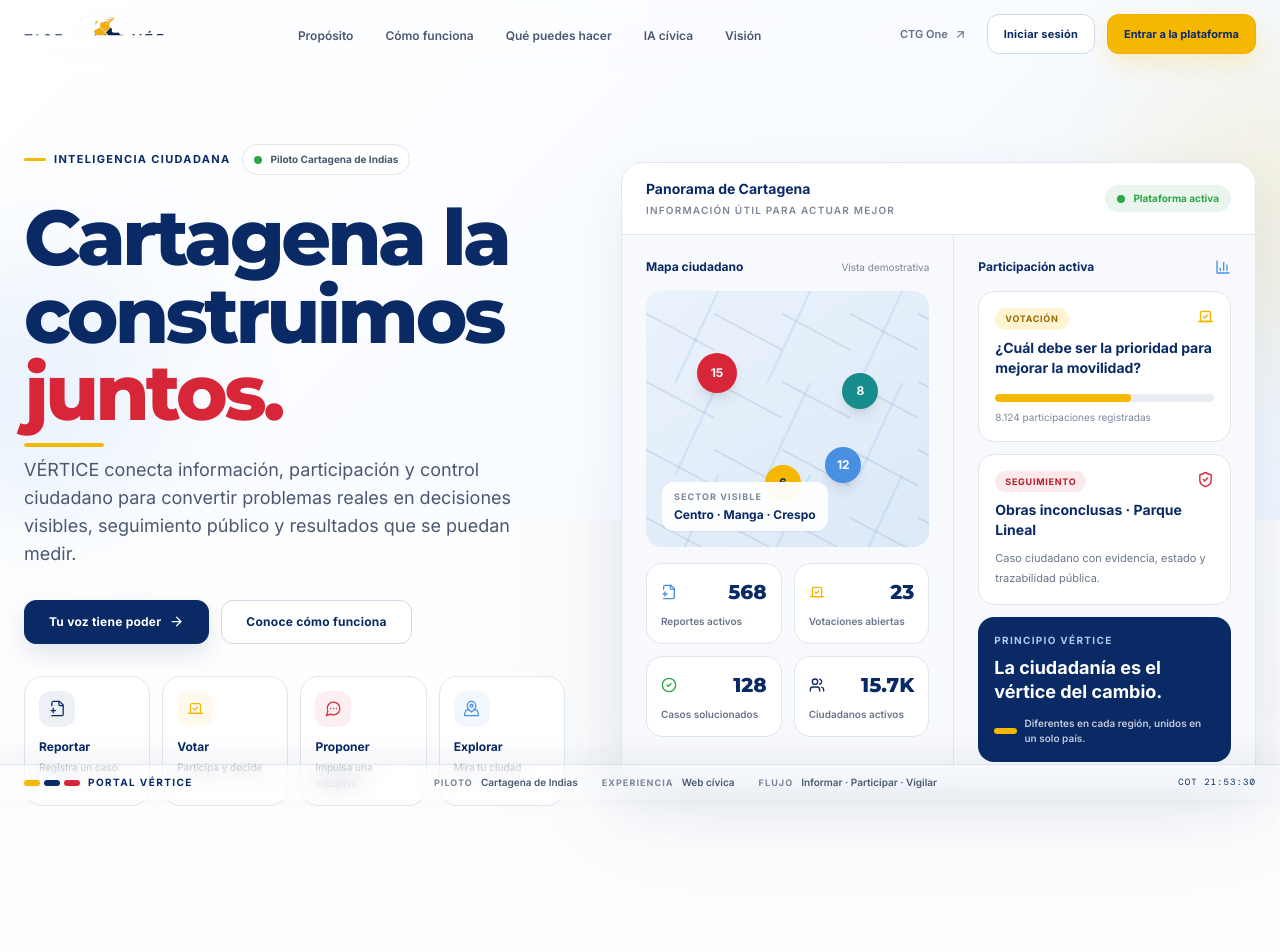
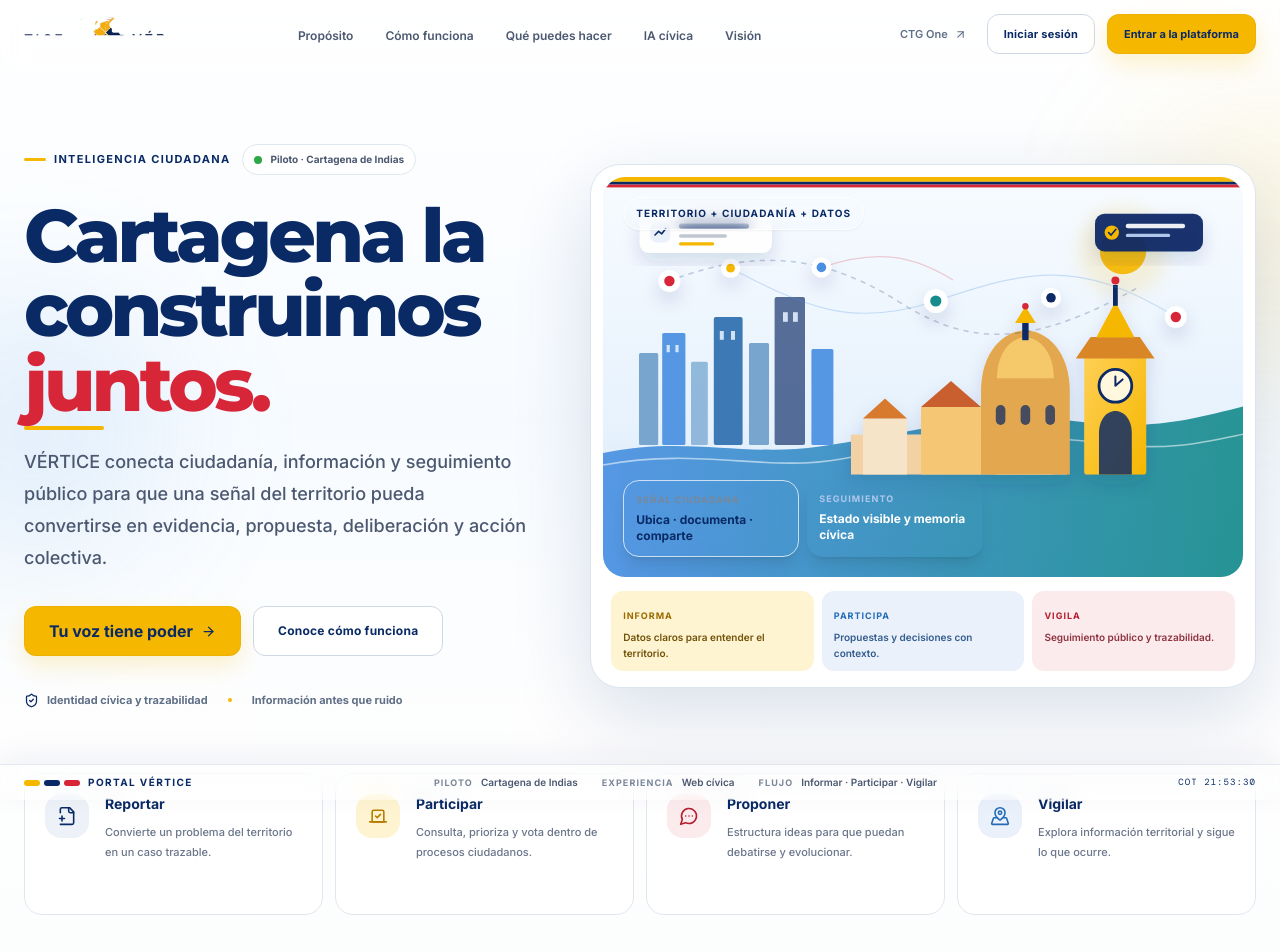
Before and after one commit to VladPhil92/Vertice-OS, a Next.js app in the folder apps/web/: page / in a window 1280 px wide. Shown: the top 952 px of the page. Built offline with nearby package versions, Linux system fonts and the light colour scheme; a web font is replaced by a local one.

Commit message:
feat(web): turn hero into territorial visual narrative

```diff
--- a/apps/web/components/sections/HeroSection.tsx
+++ b/apps/web/components/sections/HeroSection.tsx
@@ -1,16 +1,14 @@
 'use client'
 
+import Image from 'next/image'
 import Link from 'next/link'
 import { motion } from 'framer-motion'
 import {
   ArrowRight,
-  BarChart3,
-  CheckCircle2,
   FilePlus2,
   MapPinned,
   MessageCircleMore,
   ShieldCheck,
-  Users,
   Vote,
 } from 'lucide-react'
 
@@ -24,27 +22,45 @@
 }
 
 const QUICK_ACTIONS = [
-  { icon: FilePlus2, label: 'Reportar', detail: 'Registra un caso', color: '#0A2A66' },
-  { icon: Vote, label: 'Votar', detail: 'Participa y decide', color: '#F5B700' },
-  { icon: MessageCircleMore, label: 'Proponer', detail: 'Impulsa una iniciativa', color: '#D72638' },
-  { icon: MapPinned, label: 'Explorar', detail: 'Mira tu ciudad', color: '#4A90E2' },
-] as const
-
-const KPIS = [
-  { label: 'Reportes activos', value: '568', icon: FilePlus2, color: '#4A90E2' },
-  { label: 'Votaciones abiertas', value: '23', icon: Vote, color: '#F5B700' },
-  { label: 'Casos solucionados', value: '128', icon: CheckCircle2, color: '#2BA745' },
-  { label: 'Ciudadanos activos', value: '15.7K', icon: Users, color: '#0A2A66' },
+  {
+    icon: FilePlus2,
+    label: 'Reportar',
+    detail: 'Convierte un problema del territorio en un caso trazable.',
+    color: '#0A2A66',
+    bg: '#EDF2F8',
+  },
+  {
+    icon: Vote,
+    label: 'Participar',
+    detail: 'Consulta, prioriza y vota dentro de procesos ciudadanos.',
+    color: '#B77C00',
+    bg: '#FFF4D1',
+  },
+  {
+    icon: MessageCircleMore,
+    label: 'Proponer',
+    detail: 'Estructura ideas para que puedan debatirse y evolucionar.',
+    color: '#B51D2C',
+    bg: '#FCEBED',
+  },
+  {
+    icon: MapPinned,
+    label: 'Vigilar',
+    detail: 'Explora información territorial y sigue lo que ocurre.',
+    color: '#246CB6',
+    bg: '#EAF1FB',
+  },
 ] as const
 
 export function HeroSection() {
   return (
-    <section className="relative overflow-hidden px-6 pb-24 pt-28 md:pb-32 md:pt-36">
-      <div className="pointer-events-none absolute inset-x-0 top-0 h-[520px] bg-[linear-gradient(135deg,#ffffff_0%,#f8fbff_58%,#edf4fc_100%)]" />
-      <div className="pointer-events-none absolute right-[-8rem] top-16 h-72 w-72 rounded-full bg-[#F5B700]/10 blur-3xl" />
-      <div className="pointer-events-none absolute left-[-6rem] top-64 h-64 w-64 rounded-full bg-[#4A90E2]/10 blur-3xl" />
+    <section className="relative overflow-hidden px-5 pb-20 pt-28 sm:px-6 md:pb-28 md:pt-36">
+      <div className="pointer-events-none absolute inset-x-0 top-0 h-[720px] bg-[linear-gradient(180deg,#ffffff_0%,#f7fbff_58%,rgba(247,249,252,0)_100%)]" />
+      <div className="pointer-events-none absolute right-[-8rem] top-24 h-72 w-72 rounded-full bg-[#F5B700]/10 blur-3xl" />
+      <div className="pointer-events-none absolute left-[-7rem] top-72 h-72 w-72 rounded-full bg-[#4A90E2]/10 blur-3xl" />
 
-      <div className="relative mx-auto grid max-w-7xl gap-14 lg:grid-cols-[0.92fr_1.08fr] lg:items-center">
+      <div className="relative mx-auto max-w-7xl">
+        <div className="grid gap-12 lg:grid-cols-[0.86fr_1.14fr] lg:items-center xl:gap-16">
           <div className="max-w-3xl">
             <motion.div
               className="mb-6 flex flex-wrap items-center gap-3"
@@ -56,33 +72,33 @@
               <span className="section-tag !mb-0">Inteligencia ciudadana</span>
               <span className="civic-pill">
                 <span className="h-2 w-2 rounded-full bg-[#2BA745]" />
-              Piloto Cartagena de Indias
+                Piloto · Cartagena de Indias
               </span>
             </motion.div>
 
             <motion.h1
-            className="mb-6 max-w-3xl font-display text-5xl font-extrabold leading-[1.02] tracking-[-0.045em] text-[#0A2A66] md:text-6xl lg:text-[4.85rem]"
+              className="mb-6 max-w-3xl font-display text-[2.9rem] font-extrabold leading-[1.01] tracking-[-0.05em] text-[#0A2A66] sm:text-6xl lg:text-[4.65rem]"
               custom={0.08}
               initial="hidden"
               animate="show"
               variants={FADE_UP}
             >
               Cartagena la construimos{' '}
-            <span className="relative whitespace-nowrap text-[#D72638]">
+              <span className="relative inline-block text-[#D72638]">
                 juntos.
                 <span className="absolute -bottom-2 left-0 h-1 w-20 rounded-full bg-[#F5B700]" />
               </span>
             </motion.h1>
 
             <motion.p
-            className="mb-8 max-w-2xl text-base leading-7 text-[#4B5870] md:text-lg"
+              className="mb-8 max-w-2xl text-[15px] font-medium leading-7 text-[#4B5870] sm:text-lg sm:leading-8"
               custom={0.16}
               initial="hidden"
               animate="show"
               variants={FADE_UP}
             >
-            VÉRTICE conecta información, participación y control ciudadano para convertir
-            problemas reales en decisiones visibles, seguimiento público y resultados que se puedan medir.
+              VÉRTICE conecta ciudadanía, información y seguimiento público para que una señal del
+              territorio pueda convertirse en evidencia, propuesta, deliberación y acción colectiva.
             </motion.p>
 
             <motion.div
@@ -92,7 +108,7 @@
               animate="show"
               variants={FADE_UP}
             >
-            <Link href="/auth/register" className="btn-primary group gap-2">
+              <Link href="/auth/register" className="btn-citizen group gap-2">
                 Tu voz tiene poder
                 <ArrowRight size={15} className="transition-transform group-hover:translate-x-1" />
               </Link>
@@ -102,126 +118,92 @@
             </motion.div>
 
             <motion.div
-            className="mt-8 grid max-w-2xl grid-cols-2 gap-3 sm:grid-cols-4"
+              className="mt-9 flex flex-wrap items-center gap-x-5 gap-y-3 text-[11px] font-bold text-[#607087]"
               custom={0.32}
               initial="hidden"
               animate="show"
               variants={FADE_UP}
             >
-            {QUICK_ACTIONS.map(({ icon: Icon, label, detail, color }) => (
-              <div key={label} className="civic-card-flat p-3.5">
-                <div
-                  className="mb-3 flex h-9 w-9 items-center justify-center rounded-xl"
-                  style={{ backgroundColor: `${color}12`, color }}
-                >
-                  <Icon size={17} strokeWidth={1.8} />
-                </div>
-                <div className="text-xs font-extrabold text-[#0A2A66]">{label}</div>
-                <div className="mt-1 text-[10px] leading-4 text-[#7B8799]">{detail}</div>
-              </div>
-            ))}
+              <span className="inline-flex items-center gap-2">
+                <ShieldCheck size={15} className="text-[#0A2A66]" />
+                Identidad cívica y trazabilidad
+              </span>
+              <span className="h-1 w-1 rounded-full bg-[#F5B700]" />
+              <span>Información antes que ruido</span>
             </motion.div>
           </div>
 
           <motion.div
-          className="relative mx-auto w-full max-w-2xl"
-          initial={{ opacity: 0, x: 28 }}
-          animate={{ opacity: 1, x: 0 }}
-          transition={{ duration: 0.75, delay: 0.2 }}
+            className="relative mx-auto w-full max-w-[760px]"
+            initial={{ opacity: 0, x: 30, scale: 0.985 }}
+            animate={{ opacity: 1, x: 0, scale: 1 }}
+            transition={{ duration: 0.8, delay: 0.16 }}
           >
-          <div className="absolute -inset-8 -z-10 rounded-[42px] bg-[#0A2A66]/5 blur-3xl" />
-          <div className="civic-card overflow-hidden">
-            <div className="flex flex-wrap items-center justify-between gap-4 border-b border-[#E1E7EF] bg-white px-5 py-4 sm:px-6">
-              <div>
-                <div className="text-sm font-extrabold text-[#0A2A66]">Panorama de Cartagena</div>
-                <div className="mt-1 text-[10px] font-semibold uppercase tracking-[0.12em] text-[#7B8799]">
-                  Información útil para actuar mejor
+            <div className="absolute -inset-8 -z-10 rounded-[48px] bg-[#0A2A66]/7 blur-3xl" />
+            <div className="relative overflow-hidden rounded-[30px] border border-[#DCE5EF] bg-white p-2.5 shadow-[0_28px_80px_rgba(10,42,102,.14)] sm:p-3">
+              <div className="relative aspect-[8/5] overflow-hidden rounded-[22px] bg-[#EAF3FB]">
+                <Image
+                  src="/brand/cartagena-civic-panorama.svg"
+                  alt="Ilustración de Cartagena conectada por una red de participación ciudadana"
+                  fill
+                  priority
+                  sizes="(max-width: 1024px) 100vw, 58vw"
+                  className="object-cover"
+                />
+
+                <div className="absolute left-4 top-4 rounded-full border border-white/80 bg-white/92 px-3 py-2 text-[9px] font-extrabold uppercase tracking-[.11em] text-[#0A2A66] shadow-sm backdrop-blur sm:left-5 sm:top-5 sm:text-[10px]">
+                  Territorio + ciudadanía + datos
                 </div>
+
+                <div className="absolute bottom-4 left-4 right-4 grid gap-2 sm:bottom-5 sm:left-5 sm:right-auto sm:w-[360px] sm:grid-cols-2">
+                  <div className="rounded-2xl border border-white/70 bg-white/94 p-3 shadow-lg backdrop-blur-md">
+                    <div className="text-[9px] font-extrabold uppercase tracking-[.12em] text-[#7B8799]">Señal ciudadana</div>
+                    <div className="mt-1.5 text-xs font-extrabold text-[#0A2A66]">Ubica · documenta · comparte</div>
                   </div>
-              <div className="flex items-center gap-2 rounded-full bg-[#EAF6ED] px-3 py-1.5 text-[10px] font-bold text-[#2BA745]">
-                <span className="h-2 w-2 rounded-full bg-[#2BA745]" />
-                Plataforma activa
+                  <div className="rounded-2xl bg-[#0A2A66]/94 p-3 text-white shadow-lg backdrop-blur-md">
+                    <div className="text-[9px] font-extrabold uppercase tracking-[.12em] text-[#AFC7EC]">Seguimiento</div>
+                    <div className="mt-1.5 text-xs font-extrabold">Estado visible y memoria cívica</div>
+                  </div>
                 </div>
               </div>
 
-            <div className="grid gap-0 bg-[#F7F9FC] sm:grid-cols-[1.05fr_.95fr]">
-              <div className="border-b border-[#E1E7EF] p-5 sm:border-b-0 sm:border-r sm:p-6">
-                <div className="mb-4 flex items-center justify-between">
-                  <span className="text-xs font-bold text-[#0A2A66]">Mapa ciudadano</span>
-                  <span className="text-[10px] text-[#7B8799]">Vista demostrativa</span>
+              <div className="grid gap-2 px-1 pb-1 pt-3 sm:grid-cols-3 sm:px-2 sm:pt-3.5">
+                <div className="rounded-xl bg-[#FFF4D1] px-3 py-2.5">
+                  <span className="text-[9px] font-extrabold uppercase tracking-[.11em] text-[#9A6A00]">Informa</span>
+                  <p className="mt-1 text-[10px] font-semibold leading-4 text-[#71520A]">Datos claros para entender el territorio.</p>
                 </div>
-
-                <div className="relative h-64 overflow-hidden rounded-2xl bg-[linear-gradient(145deg,#eaf2fb,#dce9f8)]">
-                  <div className="absolute inset-0 opacity-80" style={{
-                    backgroundImage:
-                      'linear-gradient(28deg, transparent 0 42%, rgba(10,42,102,.12) 43% 44%, transparent 45%), linear-gradient(115deg, transparent 0 52%, rgba(74,144,226,.16) 53% 54%, transparent 55%)',
-                    backgroundSize: '68px 68px, 92px 92px',
-                  }} />
-                  <div className="absolute left-[18%] top-[24%] flex h-10 w-10 items-center justify-center rounded-full bg-[#D72638] text-xs font-extrabold text-white shadow-lg">15</div>
-                  <div className="absolute right-[18%] top-[32%] flex h-9 w-9 items-center justify-center rounded-full bg-[#178C8C] text-xs font-extrabold text-white shadow-lg">8</div>
-                  <div className="absolute bottom-[18%] left-[42%] flex h-9 w-9 items-center justify-center rounded-full bg-[#F5B700] text-xs font-extrabold text-[#0A2A66] shadow-lg">6</div>
-                  <div className="absolute bottom-[25%] right-[24%] flex h-9 w-9 items-center justify-center rounded-full bg-[#4A90E2] text-xs font-extrabold text-white shadow-lg">12</div>
-                  <div className="absolute bottom-4 left-4 rounded-xl bg-white/95 px-3 py-2 shadow-sm">
-                    <div className="text-[9px] font-bold uppercase tracking-[.12em] text-[#7B8799]">Sector visible</div>
-                    <div className="mt-1 text-xs font-extrabold text-[#0A2A66]">Centro · Manga · Crespo</div>
+                <div className="rounded-xl bg-[#EAF1FB] px-3 py-2.5">
+                  <span className="text-[9px] font-extrabold uppercase tracking-[.11em] text-[#246CB6]">Participa</span>
+                  <p className="mt-1 text-[10px] font-semibold leading-4 text-[#345D8E]">Propuestas y decisiones con contexto.</p>
                 </div>
-                </div>
-
-                <div className="mt-4 grid grid-cols-2 gap-3">
-                  {KPIS.map(({ label, value, icon: Icon, color }) => (
-                    <div key={label} className="rounded-2xl border border-[#E1E7EF] bg-white p-3.5">
-                      <div className="flex items-center justify-between gap-3">
-                        <Icon size={16} style={{ color }} />
-                        <span className="font-display text-xl font-extrabold text-[#0A2A66]">{value}</span>
-                      </div>
-                      <div className="mt-2 text-[10px] font-semibold text-[#6A768A]">{label}</div>
-                    </div>
-                  ))}
-                </div>
-              </div>
-
-              <div className="p-5 sm:p-6">
-                <div className="mb-4 flex items-center justify-between">
-                  <span className="text-xs font-bold text-[#0A2A66]">Participación activa</span>
-                  <BarChart3 size={16} className="text-[#4A90E2]" />
-                </div>
-
-                <div className="space-y-3">
-                  <div className="rounded-2xl border border-[#E1E7EF] bg-white p-4">
-                    <div className="mb-2 flex items-start justify-between gap-3">
-                      <span className="rounded-full bg-[#FFF4D1] px-2.5 py-1 text-[9px] font-extrabold uppercase tracking-[.08em] text-[#9A6A00]">Votación</span>
-                      <Vote size={17} className="text-[#F5B700]" />
-                    </div>
-                    <div className="text-sm font-extrabold leading-5 text-[#0A2A66]">¿Cuál debe ser la prioridad para mejorar la movilidad?</div>
-                    <div className="mt-4 h-2 overflow-hidden rounded-full bg-[#E9EDF3]">
-                      <div className="h-full w-[62%] rounded-full bg-[#F5B700]" />
-                    </div>
-                    <div className="mt-2 text-[10px] text-[#7B8799]">8.124 participaciones registradas</div>
-                  </div>
-
-                  <div className="rounded-2xl border border-[#E1E7EF] bg-white p-4">
-                    <div className="mb-2 flex items-start justify-between gap-3">
-                      <span className="rounded-full bg-[#FCE9EB] px-2.5 py-1 text-[9px] font-extrabold uppercase tracking-[.08em] text-[#B51D2C]">Seguimiento</span>
-                      <ShieldCheck size={17} className="text-[#D72638]" />
-                    </div>
-                    <div className="text-sm font-extrabold leading-5 text-[#0A2A66]">Obras inconclusas · Parque Lineal</div>
-                    <div className="mt-2 text-[11px] leading-5 text-[#6A768A]">Caso ciudadano con evidencia, estado y trazabilidad pública.</div>
-                  </div>
-
-                  <div className="rounded-2xl bg-[#0A2A66] p-4 text-white">
-                    <div className="text-[10px] font-bold uppercase tracking-[.13em] text-[#AFC7EC]">Principio VÉRTICE</div>
-                    <div className="mt-2 text-lg font-extrabold leading-6">La ciudadanía es el vértice del cambio.</div>
-                    <div className="mt-3 flex items-center gap-2 text-[10px] font-semibold text-white/75">
-                      <span className="h-1.5 w-7 rounded-full bg-[#F5B700]" />
-                      Diferentes en cada región, unidos en un solo país.
-                    </div>
-                  </div>
-                </div>
+                <div className="rounded-xl bg-[#FCEBED] px-3 py-2.5">
+                  <span className="text-[9px] font-extrabold uppercase tracking-[.11em] text-[#B51D2C]">Vigila</span>
+                  <p className="mt-1 text-[10px] font-semibold leading-4 text-[#8E3440]">Seguimiento público y trazabilidad.</p>
                 </div>
               </div>
             </div>
           </motion.div>
         </div>
+
+        <motion.div
+          className="mt-12 grid gap-3 sm:grid-cols-2 lg:mt-16 lg:grid-cols-4"
+          initial={{ opacity: 0, y: 20 }}
+          animate={{ opacity: 1, y: 0 }}
+          transition={{ duration: 0.65, delay: 0.38 }}
+        >
+          {QUICK_ACTIONS.map(({ icon: Icon, label, detail, color, bg }) => (
+            <div key={label} className="group civic-card-flat flex min-h-[142px] gap-4 p-5 transition duration-300 hover:-translate-y-1 hover:shadow-[0_16px_36px_rgba(10,42,102,.08)]">
+              <div className="flex h-11 w-11 shrink-0 items-center justify-center rounded-2xl" style={{ color, background: bg }}>
+                <Icon size={20} strokeWidth={1.9} />
+              </div>
+              <div>
+                <div className="text-sm font-extrabold text-[#0A2A66]">{label}</div>
+                <p className="mt-2 text-[11px] font-medium leading-5 text-[#6A768A]">{detail}</p>
+              </div>
+            </div>
+          ))}
+        </motion.div>
+      </div>
     </section>
   )
 }
```
Lines whose indentation alone changed are shown as unchanged.
